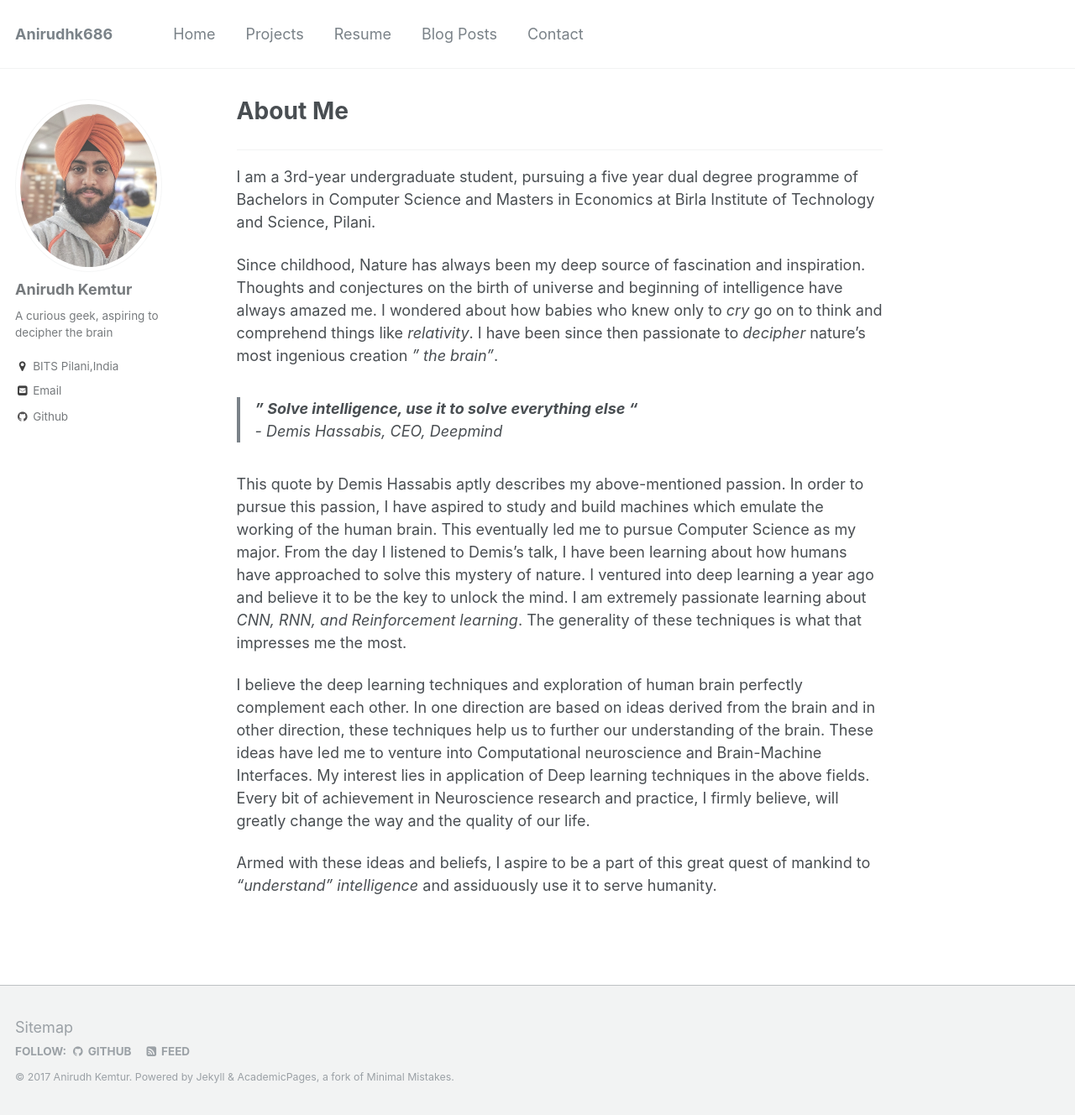
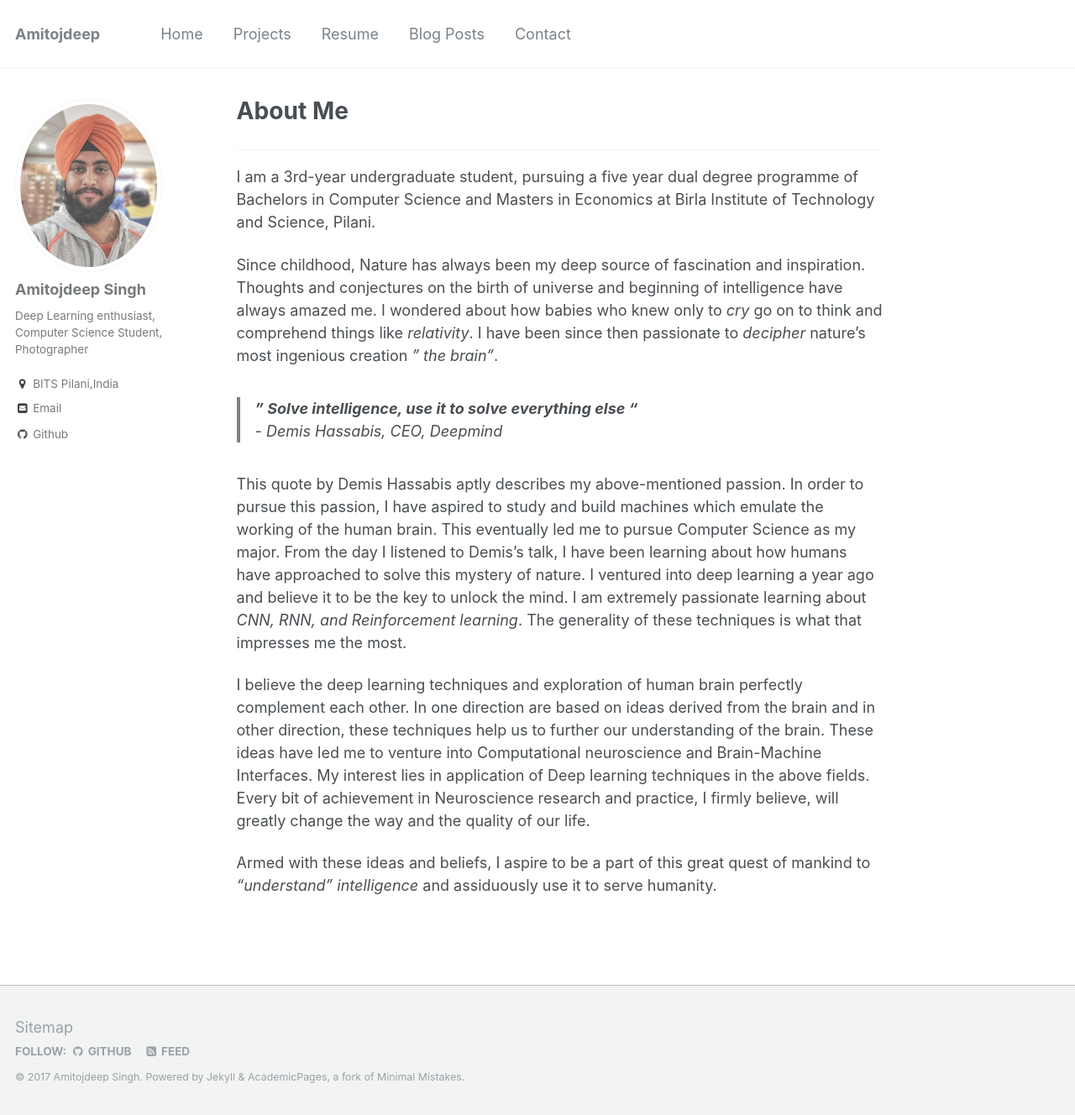
Before and after one commit to amitojdeep/amitojdeep.github.io, a Jekyll site: the page built from _pages/about.md, in a window 1280 px wide and 1328 px high. Shown: the whole window at 84% size. Built offline with Jekyll 4.4.1, drawn with Linux system fonts in a browser that asks for light colours.

Commit message:
Update _config.yml

```diff
--- a/_config.yml
+++ b/_config.yml
@@ -7,13 +7,13 @@
 
 # Site Settings
 locale                   : "en-US"
-title                    : "Anirudhk686"
+title                    : "Amitojdeep"
 title_separator          : "-"
-name                     : &name "Anirudh Kemtur"
+name                     : &name "Amitojdeep Singh"
 description              : &description "profile"
-url                      : https://anirudhk686.github.io # the base hostname & protocol for your site e.g. "https://mmistakes.github.io"
+url                      : https://amitojdeep.github.io # the base hostname & protocol for your site e.g. "https://mmistakes.github.io"
 baseurl                  : "" # the subpath of your site, e.g. "/blog"
-repository               : "anirudhk686/anirudhk686.github.io"
+repository               : "amitojdeep/amitojdeep.github.io"
 teaser                   :  # filename of teaser fallback teaser image placed in /images/, .e.g. "500x300.png"
 breadcrumbs              : false # true, false (default)
 words_per_minute         : 200
@@ -78,13 +78,13 @@ analytics:
 
 # Site Author
 author:
-  name             : "Anirudh Kemtur"
+  name             : "Amitojdeep Singh"
   avatar           : "p2.jpg"
-  bio              : "A curious geek, aspiring to decipher the brain"
+  bio              : "Deep Learning enthusiast, Computer Science Student, Photographer"
   location         : "BITS Pilani,India"
   employer         :
   googlescholar    :
-  email            : "anirudhk686@gmail.com"
+  email            : "amitoj96@gmail.com"
   uri              :
   bitbucket        :
   codepen          :
@@ -92,7 +92,7 @@ author:
   flickr           :
   facebook         :
   foursquare       :
-  github           : "anirudhk686"
+  github           : "amitojdeep"
   google_plus      :
   keybase          :
   instagram        :
```
